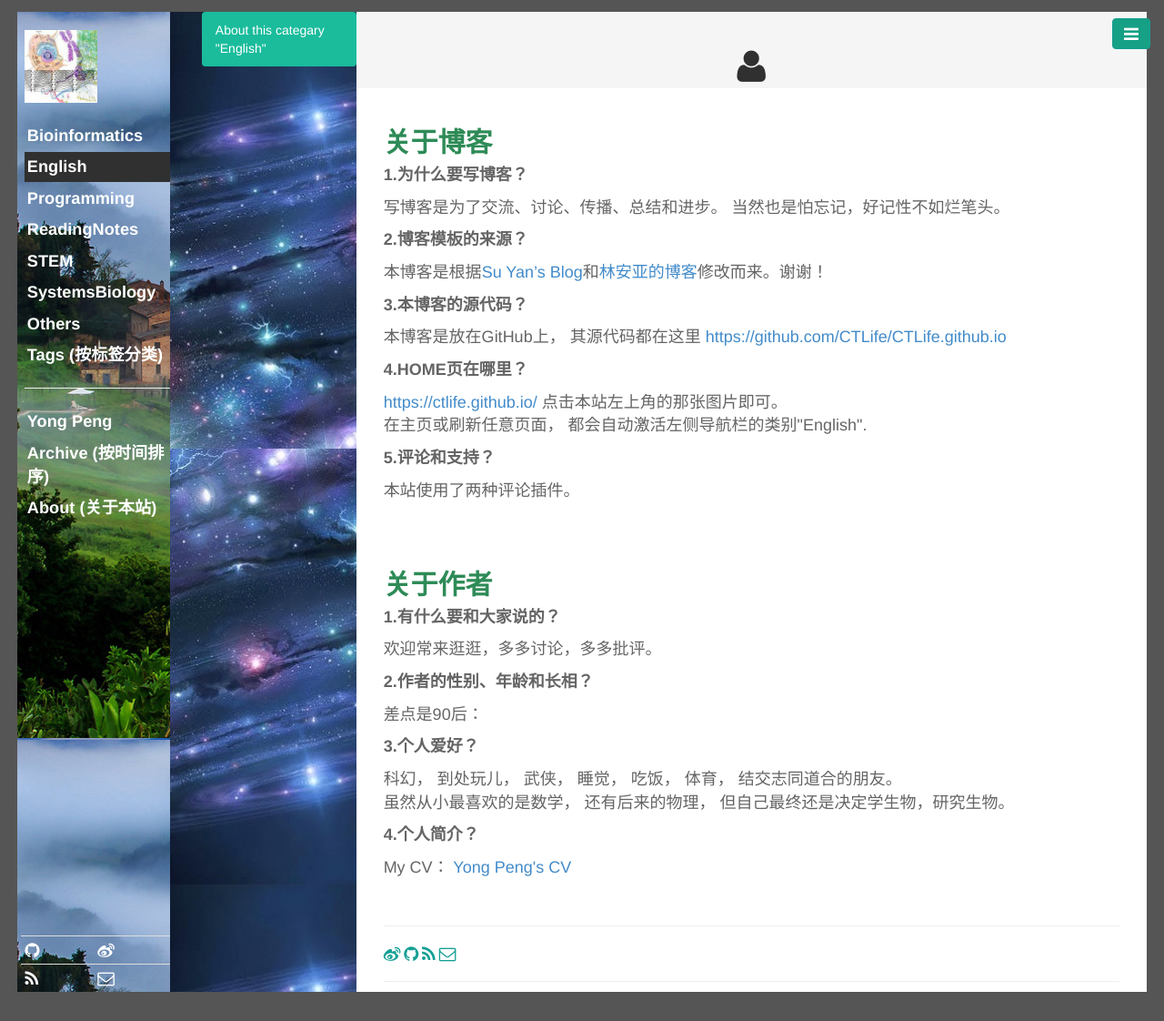
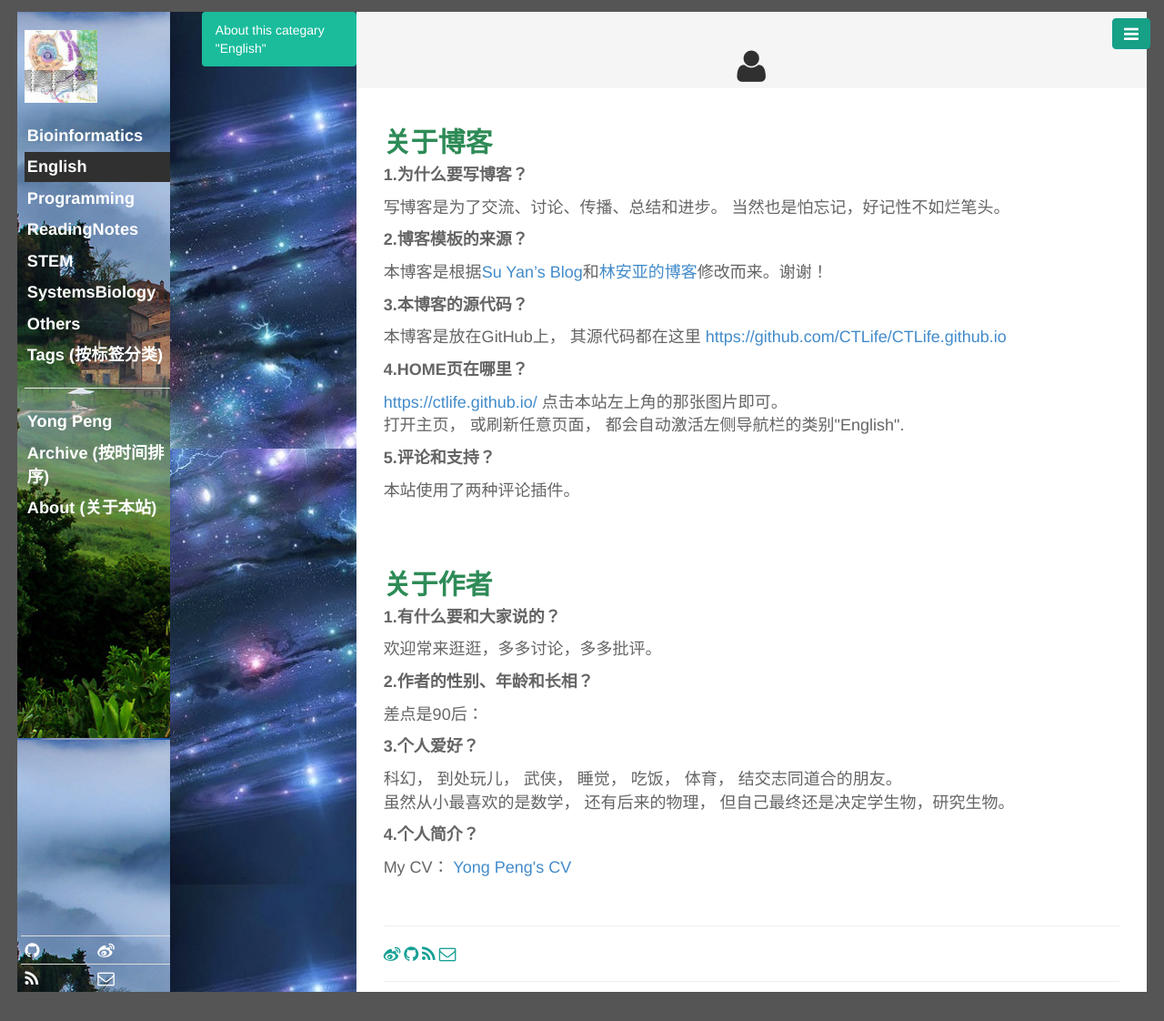
Before and after one commit to CTLife/CTLife.github.io, a Jekyll site: the page built from pages/about.html, in a window 1280 px wide. Shown: the whole page at 91% size. Built offline with Jekyll 4.4.1, drawn with Linux system fonts in a browser that asks for light colours; Markdown is read by kramdown in place of the engine named in the settings.

Commit message:
Update about.html

```diff
--- a/pages/about.html
+++ b/pages/about.html
@@ -14,7 +14,7 @@ titlename: 关于本站
 <p style=font-size:18px>  本博客是放在GitHub上， 其源代码都在这里<a href="https://github.com/CTLife/CTLife.github.io"> https://github.com/CTLife/CTLife.github.io</a></p>
 <p style=font-size:18px><b>4.HOME页在哪里？</b></p>
 <p style=font-size:18px>  <a href="https://ctlife.github.io/"> https://ctlife.github.io/</a> 点击本站左上角的那张图片即可。<br>
-   在主页或刷新任意页面， 都会自动激活左侧导航栏的类别"English".</p>
+   打开主页， 或刷新任意页面， 都会自动激活左侧导航栏的类别"English".</p>
 <p style=font-size:18px><b>5.评论和支持？</b></p>
 <p style=font-size:18px> 本站使用了两种评论插件。 </p>
 <br>
```
